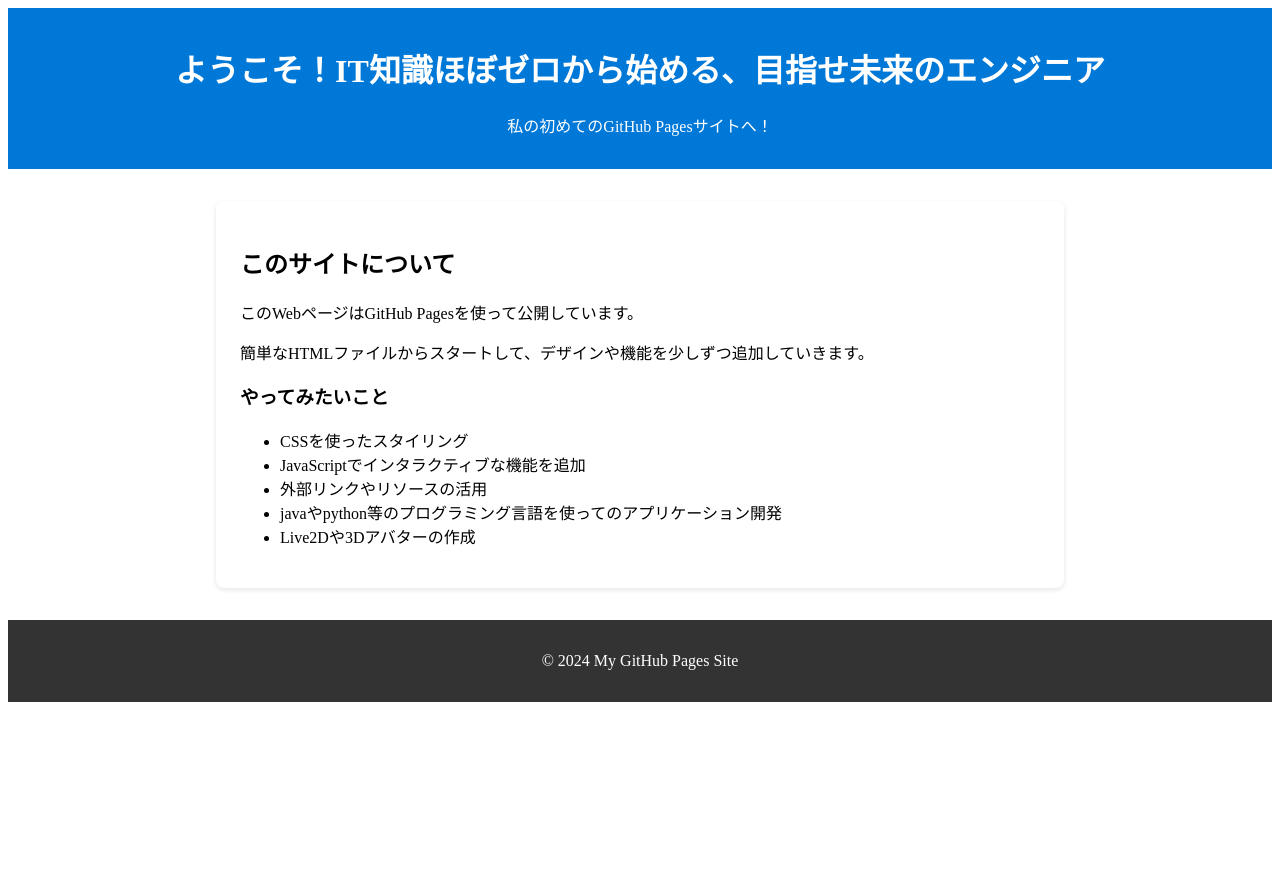
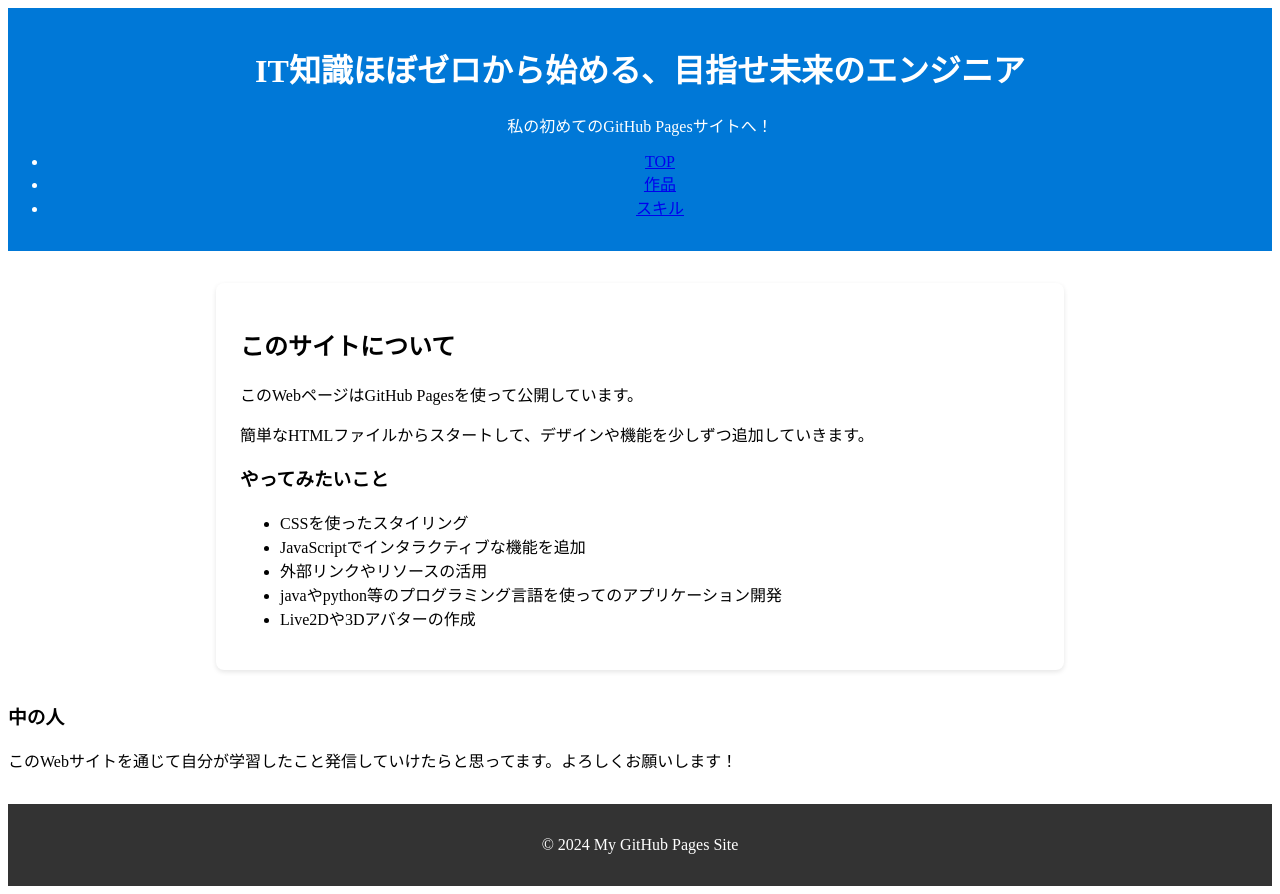
Before and after one commit to Fran-129/github-pages, a plain HTML site: page index.html in a window 1280 px wide. Before the commit the page ends 800 px from the top, so only its background shows below. Drawn offline with Linux system fonts and the light colour scheme.

Commit message:
Update index.html

```diff
--- a/index.html
+++ b/index.html
@@ -8,10 +8,18 @@
 </head>
 <body>
     <header>
-        <h1>ようこそ！IT知識ほぼゼロから始める、目指せ未来のエンジニア</h1>
+        <h1>IT知識ほぼゼロから始める、目指せ未来のエンジニア</h1>
         <p>私の初めてのGitHub Pagesサイトへ！</p>
+        <nav>
+            <ul>
+                <li><a href="#">TOP</a></li>
+                <li><a href="#">作品</a></li>
+                <li><a href="#">スキル</a></li>
+            </ul>
+        </nav>
     </header>
     <main>
+        <article>
         <h2>このサイトについて</h2>
         <p>このWebページはGitHub Pagesを使って公開しています。</p>
         <p>簡単なHTMLファイルからスタートして、デザインや機能を少しずつ追加していきます。</p>
@@ -23,7 +31,12 @@
             <li>javaやpython等のプログラミング言語を使ってのアプリケーション開発</li>
             <li>Live2Dや3Dアバターの作成</li>
         </ul>
+        </article>
     </main>
+    <aside>
+        <h3>中の人</h3>
+        <p>このWebサイトを通じて自分が学習したこと発信していけたらと思ってます。よろしくお願いします！</p>
+    </aside>
     <footer>
         <p>&copy; 2024 My GitHub Pages Site</p>
     </footer>
```
